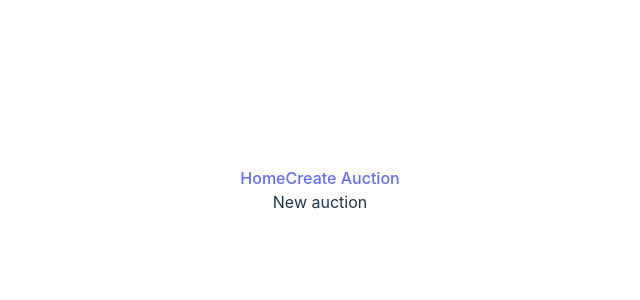
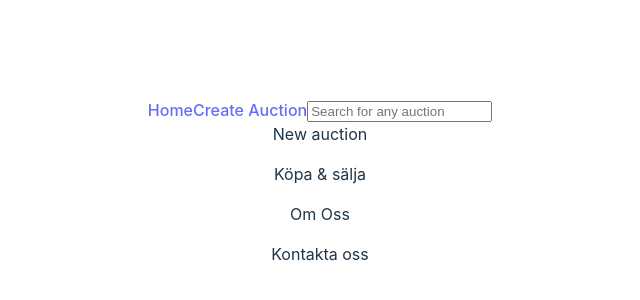
Before and after one commit to dirksmirk/Auction-Project, a React (Vite) app: page /create in a window 1280 px wide. Shown: the part 210-510 px from the top of the page, without its empty margins (320-960 px from the left). Built offline with nearby package versions, Linux system fonts and the light colour scheme.

Commit message:
First iteration Footer & Header

```diff
--- a/src/App.jsx
+++ b/src/App.jsx
@@ -1,6 +1,7 @@
 import './css/App.css'
 import Navigation from './components/Navigation'
 import Switch from './components/Switch'
+import Footer from './components/Footer'
 
 function App() {
 
@@ -8,6 +9,7 @@ function App() {
     <>
       <Navigation />
       <Switch />
+      <Footer />
     </>
   )
 }
--- a/src/components/Navigation.jsx
+++ b/src/components/Navigation.jsx
@@ -5,6 +5,7 @@ const Navigation = () => {
         <nav>
             <NavLink to="/">Home</NavLink>
             <NavLink to="create">Create Auction</NavLink>
+            <input type="Search" placeholder="Search for any auction" />
         </nav>
     )
 }
```
